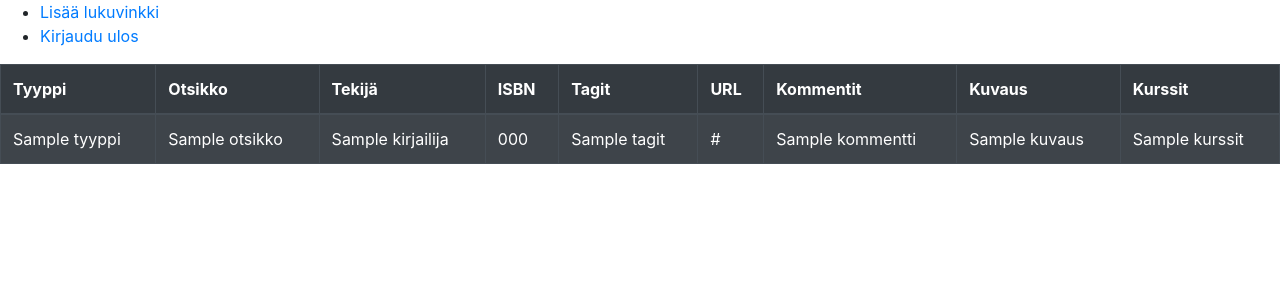
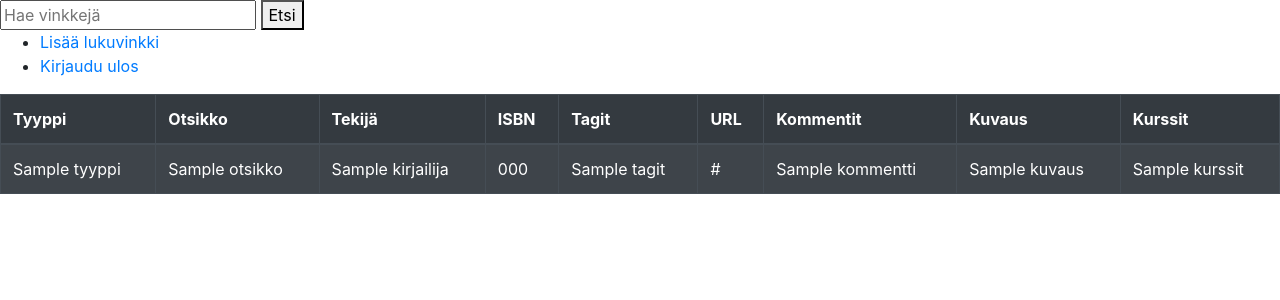
Before and after one commit to taapp/ohtu-lukuvinkkikirjasto, a Flask app: template src/templates/list.html in a window 1280 px wide. Shown: the top 300 px of the page. Run offline with Flask 2, Linux system fonts and the light colour scheme; the template is opened without the code that fills it: most values are stand-ins (such as "Sample title", 1, 10 or a date in 2020); some libraries are stand-ins or nearby versions.

Commit message:
lisätty hakukenttä listanäkymään

```diff
--- a/src/templates/list.html
+++ b/src/templates/list.html
@@ -8,6 +8,12 @@
           border: 1px solid black;
         }
         </style>
+    <div class="search-container">
+      <form action="/action_page.php">
+        <input type="text" placeholder="Hae vinkkejä" name="search">
+        <button type="submit">Etsi</button>
+      </form>
+    </div>
     <tr>
       <th scope="col">Tyyppi</th>
       <th scope="col">Otsikko</th>
```
